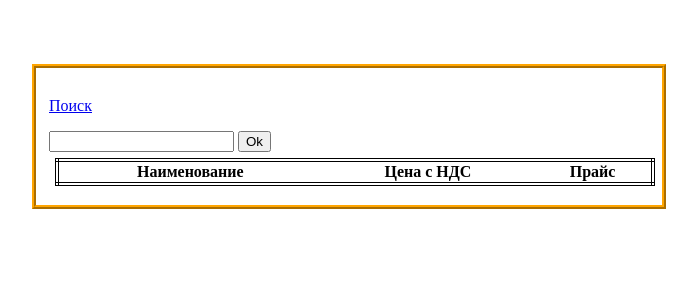
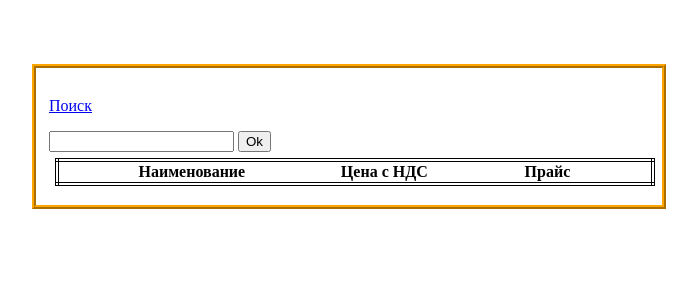
Before and after one commit to Nikita-90/price, a Django app: page /search in a window 1280 px wide. Shown: the top 300 px of the page, without its empty margins (291-988 px from the left). Run offline with Django 3.2, Linux system fonts and the light colour scheme; lists and menus that the app fills with data are empty.

Commit message:
Commit size table

```diff
--- a/pricevatra/price/static/css/search_position.css
+++ b/pricevatra/price/static/css/search_position.css
@@ -3,20 +3,30 @@ table {
     margin: 1%;
     border: 4px double black;
     border-collapse: collapse;
+    table-layout: fixed;
 }
 
 td {
     border: 1px solid black;
 }
 
-td.name {
+td.name,
+th.name {
     width: 45%;
 }
 
-td.cost {
+td.cost,
+th.cost {
     width: 20%;
+    overflow: hidden;
+    white-space: nowrap;
+    text-overflow: ellipsis;
 }
 
-td.price {
+td.price,
+th.price {
     width: 35%;
+    white-space: nowrap;
+    overflow: hidden;
+    text-overflow: ellipsis;
 }
--- a/pricevatra/price/templates/price/search_position.html
+++ b/pricevatra/price/templates/price/search_position.html
@@ -17,7 +17,7 @@
         <tr>
             <th class="name">Наименование</th>
             <th class="cost">Цена с НДС</th>
-            <th>Прайс</th>
+            <th class="price">Прайс</th>
         </tr>
         {% for position in price %}
         <tr>
@@ -28,4 +28,5 @@
         {% endfor %}
     </table>
 </form>
+
 {% endblock %}
```
Also changed, not shown: 2 other files.
